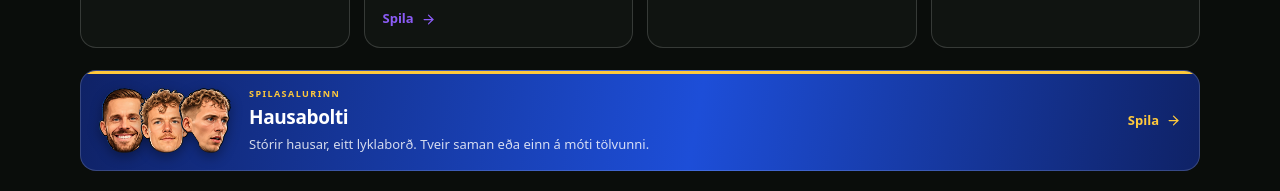
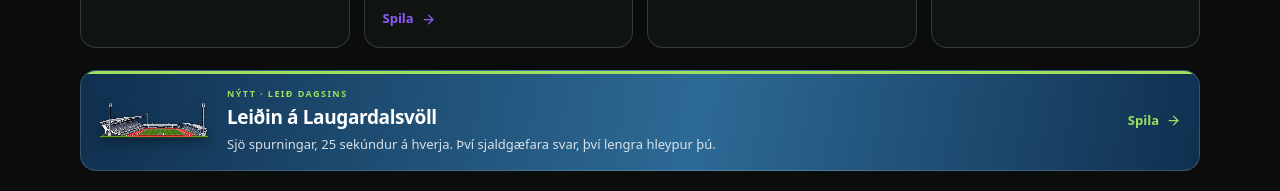
Before and after one commit to eliasoli09/icelandic-football, a Next.js app in the folder web/: page /leikjaherbergi in a window 1280 px wide. Shown: the part 537-728 px from the top of the page. Built offline with nearby package versions, Linux system fonts and the light colour scheme; no server answers; the database is empty.

Commit message:
Games room: a banner for Leiðin á Laugardalsvöll
Sits above the Hausabolti banner in the same wide style, coloured like the
game's sky and road, with Laugardalsvöllur as its art.

Co-Authored-By: Claude Opus 5.5 <noreply@anthropic.com>

```diff
--- a/web/src/components/Room/GameRoom.tsx
+++ b/web/src/components/Room/GameRoom.tsx
@@ -81,6 +81,17 @@ export function GameRoom() {
         })}
       </ul>
 
+      <Link href="/leidin" className={`${styles.arcade} ${styles.road}`}>
+        {/* eslint-disable-next-line @next/next/no-img-element */}
+        <img className={styles.roadArt} src="/leidin/vellir/laugardalur.png" alt="" width={110} height={36} loading="lazy" />
+        <span className={styles.arcadeText}>
+          <span className={styles.arcadeKicker}>NÝTT · LEIÐ DAGSINS</span>
+          <span className={styles.arcadeTitle}>Leiðin á Laugardalsvöll</span>
+          <span className={styles.arcadeBlurb}>Sjö spurningar, 25 sekúndur á hverja. Því sjaldgæfara svar, því lengra hleypur þú.</span>
+        </span>
+        <span className={styles.go}>Spila <ArrowRight size={15} aria-hidden /></span>
+      </Link>
+
       <Link href="/hausabolti" className={styles.arcade}>
         <span className={styles.arcadeHeads} aria-hidden>
           {/* eslint-disable-next-line @next/next/no-img-element */}
--- a/web/src/components/Room/Room.module.css
+++ b/web/src/components/Room/Room.module.css
@@ -47,6 +47,9 @@
 .arcadeTitle { font-size: 19px; font-weight: 750; letter-spacing: -.02em; }
 .arcadeBlurb { font-size: 13px; line-height: 1.5; color: rgba(255, 255, 255, .82); }
 .arcade .go { margin: 0 0 0 auto; padding: 0; flex-shrink: 0; }
+/* Leiðin: the same wide banner in the game's own sky-and-grass colours, its last stadium as the art. */
+.road { --tone: #9be15d; background: linear-gradient(100deg, #10304f 0%, #2d6a96 55%, #10304f 100%); }
+.roadArt { flex-shrink: 0; width: 110px; height: auto; image-rendering: pixelated; filter: drop-shadow(0 4px 6px rgba(0, 0, 0, .35)); }
 @media (max-width: 560px) {
   .arcade { flex-wrap: wrap; }
   .arcade .go { margin-left: 0; }
```
